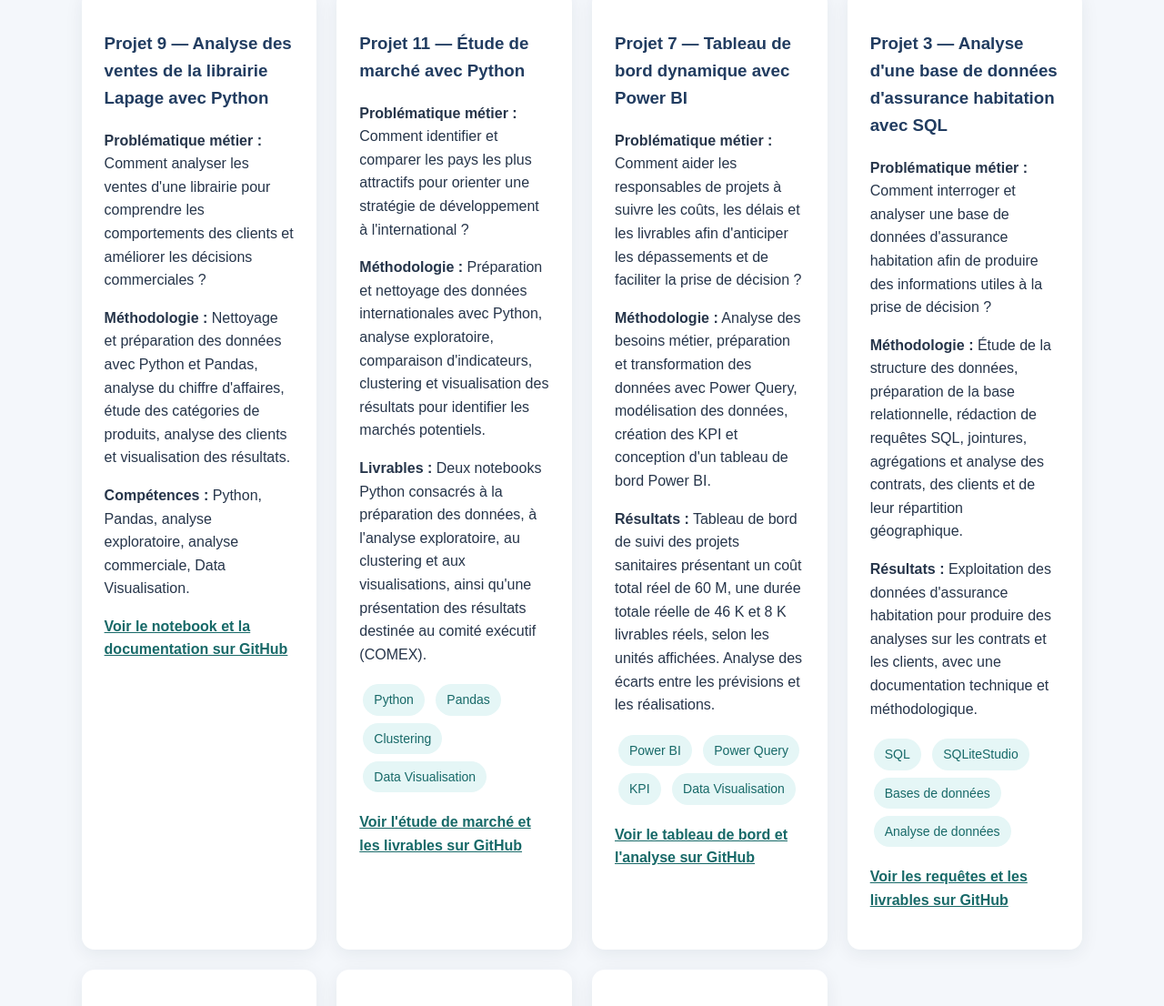
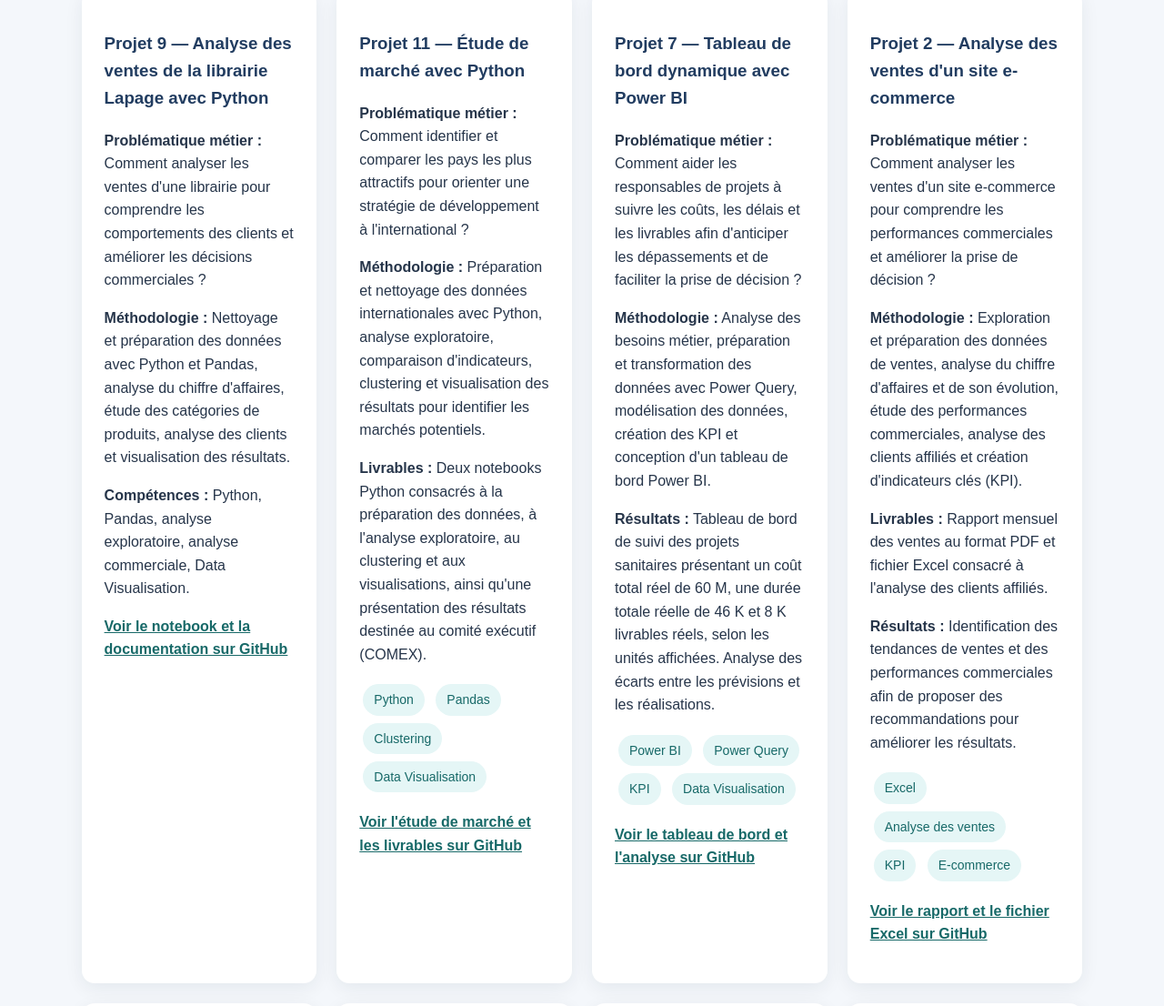
Before and after one commit to agnerohroger-arch/agnerohroger-arch.github.io, a plain HTML site: page index.html in a window 1280 px wide. Shown: the part 2510-3616 px from the top of the page at 91% size. Drawn offline with Linux system fonts and the light colour scheme.

Commit message:
Ajout du Projet 2 au portfolio

```diff
--- a/index.html
+++ b/index.html
@@ -410,6 +410,47 @@
 
 
 <article class="card">
+  <h3>Projet 2 — Analyse des ventes d'un site e-commerce</h3>
+
+  <p><strong>Problématique métier :</strong>
+    Comment analyser les ventes d'un site e-commerce pour comprendre
+    les performances commerciales et améliorer la prise de décision ?
+  </p>
+
+  <p><strong>Méthodologie :</strong>
+    Exploration et préparation des données de ventes,
+    analyse du chiffre d'affaires et de son évolution,
+    étude des performances commerciales,
+    analyse des clients affiliés et création d'indicateurs clés (KPI).
+  </p>
+
+  <p><strong>Livrables :</strong>
+    Rapport mensuel des ventes au format PDF et fichier Excel
+    consacré à l'analyse des clients affiliés.
+  </p>
+
+  <p><strong>Résultats :</strong>
+    Identification des tendances de ventes et des performances
+    commerciales afin de proposer des recommandations
+    pour améliorer les résultats.
+  </p>
+
+  <p>
+    <span class="tag">Excel</span>
+    <span class="tag">Analyse des ventes</span>
+    <span class="tag">KPI</span>
+    <span class="tag">E-commerce</span>
+  </p>
+
+  <p>
+    <a href="https://github.com/agnerohroger-arch/projet-2-analyse-ventes-ecommerce"
+       target="_blank" rel="noopener noreferrer">
+      Voir le rapport et le fichier Excel sur GitHub
+    </a>
+  </p>
+</article>
+
+<article class="card">
   <h3>Projet 3 — Analyse d'une base de données d'assurance habitation avec SQL</h3>
 
   <p><strong>Problématique métier :</strong>
```
